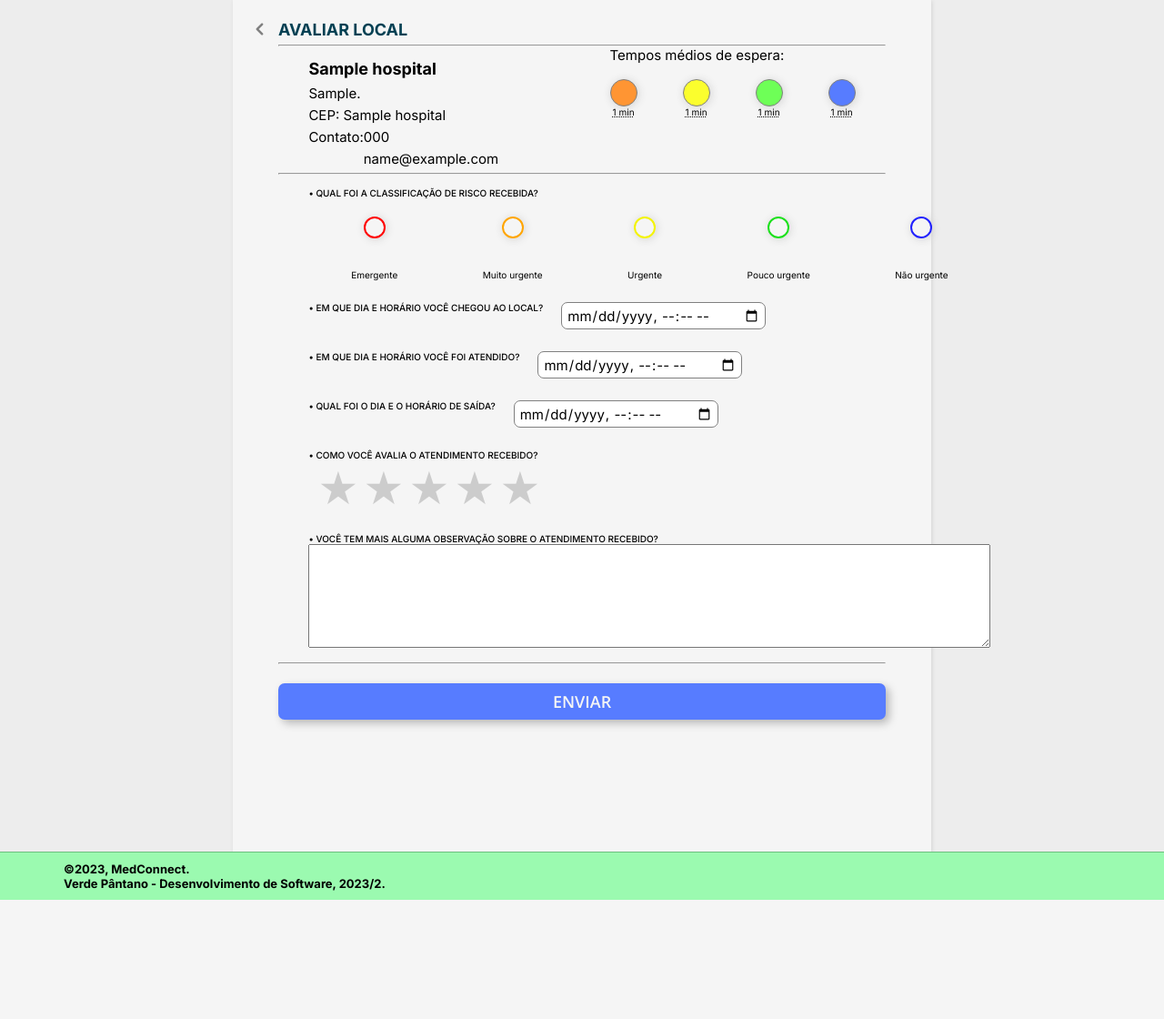
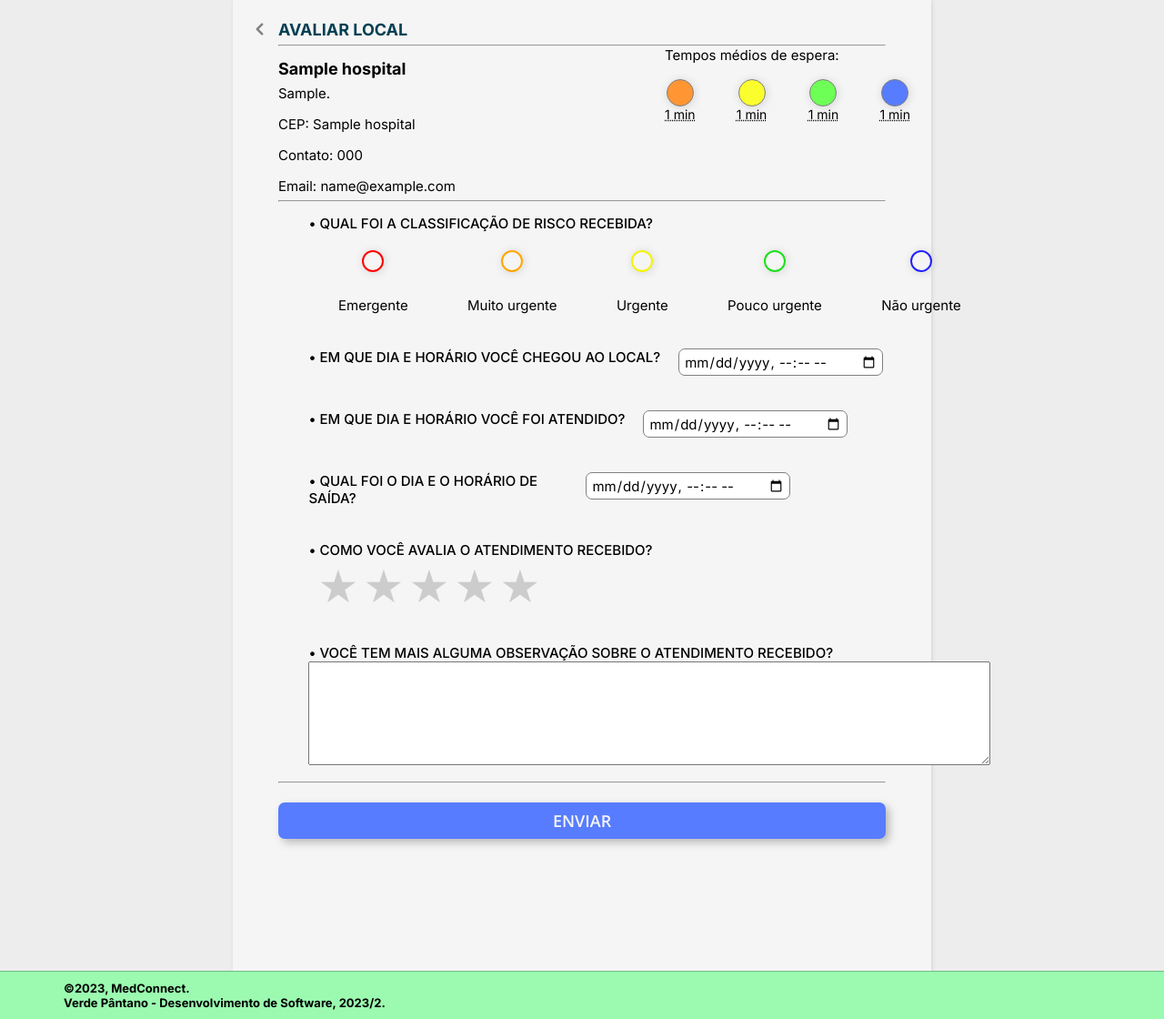
Before and after one commit to Wooo589/unb-ds-verde-pantano, a Django app: template templates/inicial/avaliarhospital.html in a window 1280 px wide. Shown: the part 60-1180 px from the top of the page at 91% size. Before the commit the page ends 1049 px from the top, so only its background shows below. Run offline with Django 4.2, Linux system fonts and the light colour scheme; the template is opened without the code that fills it: values that come from a table or form of the project are taken from there, others are empty; tables that the repository leaves empty hold one stand-in row (values such as "Sample post"); some libraries are stand-ins or nearby versions.

Commit message:
ajustes avaliar local.

```diff
--- a/inicial/static/styles/avaliarhospital.css
+++ b/inicial/static/styles/avaliarhospital.css
@@ -84,7 +84,7 @@ main .detalhamento {
     display: flex;
     flex-direction: row;
     justify-content: space-between;
-    margin: auto;
+    margin: 0px;
     width: 90%;
 }
 .nome_local > h3{
@@ -99,9 +99,9 @@ main .detalhamento {
 }
 #container_contato{
     display: flex;
-    flex-direction: row;
+    flex-direction: column;
     justify-content: space-between;
-    width: 125px;
+    width: 425px;
 }
 #contato{
     display: flex;
@@ -129,7 +129,6 @@ main .detalhamento {
     position: absolute;
     display: flex;
     flex-direction: column;
-
 }
 .detalhamento > ul > li{
     position: relative;
@@ -153,10 +152,12 @@ main i:hover{
     align-items: flex-start;
     width: 90%;
     margin: auto;
+    font-size:15px;
 }
 .box_tempos_medios{
     display: flex;
     flex-direction: column;
+    font-size: 14px;
 }
 .box_tempos_medios > span{
     font-size: 1.5rem;
@@ -454,6 +455,9 @@ footer {
 }
 
 @media (max-width: 768px) {
+    .email_1{
+        display: block;
+    }
     main{
         width: 90%;
     }
--- a/templates/inicial/avaliarhospital.html
+++ b/templates/inicial/avaliarhospital.html
@@ -45,11 +45,15 @@
         <div id="inf_gerais">
             <div class="nome_local">
                 <h3><strong>{{ hospital.nome }}</strong></h3>
-                <span><small>{{ hospital.endereco }}.</small></span> <span><small>CEP: {{ hospital.nome }}</small></span>
+                <span style="margin-bottom: 10px;"><small>{{ hospital.endereco }}.</small></span>
+                <span style="margin-bottom: 10px;"><small>CEP: {{ hospital.nome }}</small></span>
                 <div id="container_contato">
-                    <span><small>Contato:</small></span>
-                    <div id="contato">
+                    <div style="margin-bottom: 10px;" class="#">
+                        <span><small>Contato: </small></span>
                         <span><small>{{ hospital.telefone }}</small></span>
+                    </div>
+                    <div style="margin-bottom: 0px;" class="#">
+                        <span class="email_1"><small>Email: </small></span>
                         <span><small>{{ hospital.email }}</small></span>
                     </div>
                 </div>
```
